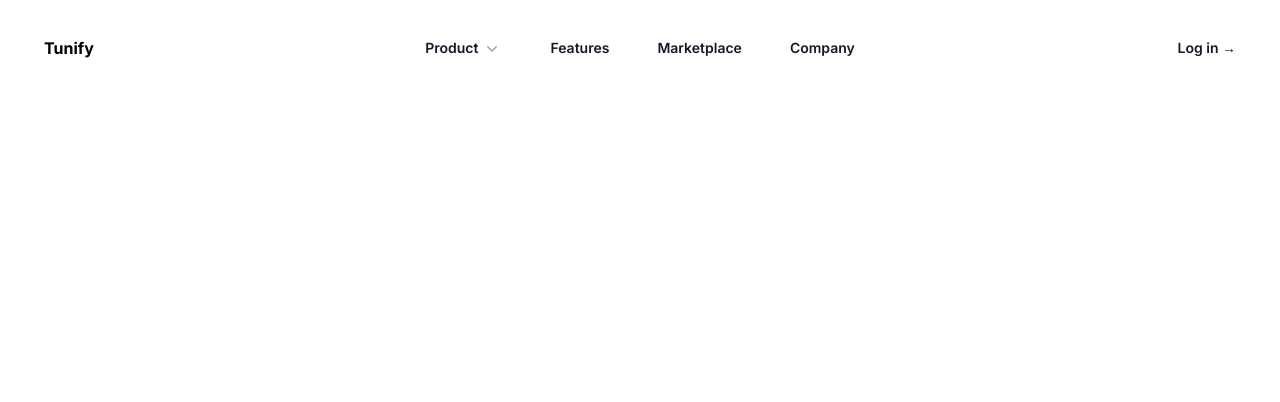
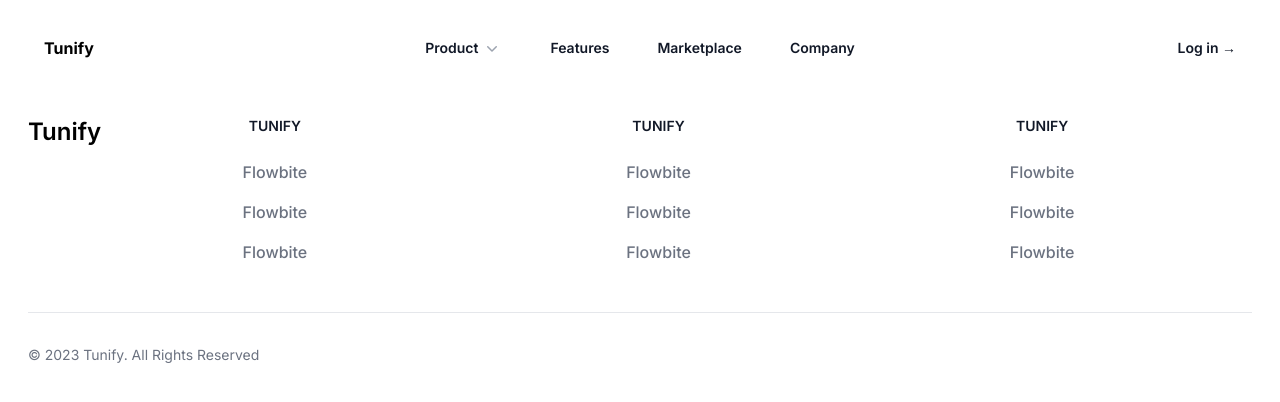
Before and after one commit to kohta9521/Tunify_Service_Site, a Next.js app: page / in a window 1280 px wide. Shown: the top 402 px of the page. Built offline with nearby package versions, Linux system fonts and the light colour scheme.

Commit message:
add new layout about footer template

```diff
--- a/src/app/page.tsx
+++ b/src/app/page.tsx
@@ -1,9 +1,14 @@
+import React from 'react';
+
+// components import
 import Header from '@/components/organisms/Header';
+import Footer from '@/components/organisms/Footer';
 
 export default function Home() {
   return (
     <div className="w-full text-center p-3 mx-auto my-0">
       <Header />
+      <Footer />
     </div>
   );
 }
--- a/src/components/atoms/Logo.tsx
+++ /dev/null
@@ -1,13 +0,0 @@
-import React from 'react';
-
-const Logo = () => {
-  return (
-    <div className="flex lg:flex-1">
-      <a href="#" className="-m-1.5 p-1.5">
-        <span className="sr-pnly">your Company</span>
-      </a>
-    </div>
-  );
-};
-
-export default Logo;
--- a/src/components/molecules/Menu.tsx
+++ /dev/null
@@ -1,23 +0,0 @@
-import React from 'react';
-import { Popover, Transition } from '@headlessui/react';
-import { ChevronDownIcon, Bars3Icon } from '@heroicons/react/24/outline';
-
-const Menu = ({ setMobileMenuOpen }) => {
-  return (
-    <>
-      <div className="flex lg:hidden">
-        <button
-          type="button"
-          className="-m-2.5 inline-flex items-center justify-center rounded-md p-2.5 text-gray-700"
-          onClick={() => setMobileMenuOpen(true)}
-        >
-          <span className="sr-only">Open main menu</span>
-          <Bars3Icon className="h-6 w-6" aria-hidden="true" />
-        </button>
-      </div>
-      <Popover.Group className="hidden lg:flex lg:gap-x-12">
-        {/* menu item */}
-      </Popover.Group>
-    </>
-  );
-};
--- /dev/null
+++ b/src/components/organisms/Footer.tsx
@@ -0,0 +1,104 @@
+import React from 'react';
+
+const Footer = () => {
+  return (
+    <footer className="bg-white">
+      <div className="mx-auto w-full max-w-screen-xl p-4 py-6 lg:py-8">
+        <div className="md:flex md:justify-between">
+          <div className="mb-6 md:mb-0">
+            <a href="#" className="flex items-center">
+              <span className="self-center text-2xl font-semibold whitespace-nowrap">
+                Tunify
+              </span>
+            </a>
+          </div>
+          <div className="grid grid-cols-2 gap-8 sm:gap-6 sm:grid-cols-3">
+            <div>
+              <h2 className="mb-6 text-sm font-semibold text-gray-900 uppercase">
+                tunify
+              </h2>
+              <ul className="text-gray-500 font-medium">
+                <li className="mb-4">
+                  <a href="#" className="hover:underline">
+                    Flowbite
+                  </a>
+                </li>
+                <li className="mb-4">
+                  <a href="#" className="hover:underline">
+                    Flowbite
+                  </a>
+                </li>
+                <li className="mb-4">
+                  <a href="#" className="hover:underline">
+                    Flowbite
+                  </a>
+                </li>
+              </ul>
+            </div>
+          </div>
+          <div className="grid grid-cols-2 gap-8 sm:gap-6 sm:grid-cols-3">
+            <div>
+              <h2 className="mb-6 text-sm font-semibold text-gray-900 uppercase">
+                tunify
+              </h2>
+              <ul className="text-gray-500 font-medium">
+                <li className="mb-4">
+                  <a href="#" className="hover:underline">
+                    Flowbite
+                  </a>
+                </li>
+                <li className="mb-4">
+                  <a href="#" className="hover:underline">
+                    Flowbite
+                  </a>
+                </li>
+                <li className="mb-4">
+                  <a href="#" className="hover:underline">
+                    Flowbite
+                  </a>
+                </li>
+              </ul>
+            </div>
+          </div>
+          <div className="grid grid-cols-2 gap-8 sm:gap-6 sm:grid-cols-3">
+            <div>
+              <h2 className="mb-6 text-sm font-semibold text-gray-900 uppercase">
+                tunify
+              </h2>
+              <ul className="text-gray-500 font-medium">
+                <li className="mb-4">
+                  <a href="#" className="hover:underline">
+                    Flowbite
+                  </a>
+                </li>
+                <li className="mb-4">
+                  <a href="#" className="hover:underline">
+                    Flowbite
+                  </a>
+                </li>
+                <li className="mb-4">
+                  <a href="#" className="hover:underline">
+                    Flowbite
+                  </a>
+                </li>
+              </ul>
+            </div>
+          </div>
+        </div>
+        <hr className="my-6 border-gray-200 sm:mx-auto lg:my-8" />
+        <div className="sm:flex smPitems-center sm:justify-between">
+          <span className="text-sm text-gray-500 sm:tenxt-center">
+            © 2023{' '}
+            <a href="#" className="hover:underline">
+              Tunify
+            </a>
+            . All Rights Reserved
+          </span>
+          <div className="flex mt-4 sm:justify-center sm:mt-0"></div>
+        </div>
+      </div>
+    </footer>
+  );
+};
+
+export default Footer;
--- a/src/components/organisms/Header.tsx
+++ b/src/components/organisms/Header.tsx
@@ -56,7 +56,7 @@ const callsToAction = [
   { name: 'Contact sales', href: '#', icon: PhoneIcon },
 ];
 
-function classNames(...classes) {
+function classNames(...classes: string[]) {
   return classes.filter(Boolean).join(' ');
 }
 
```
